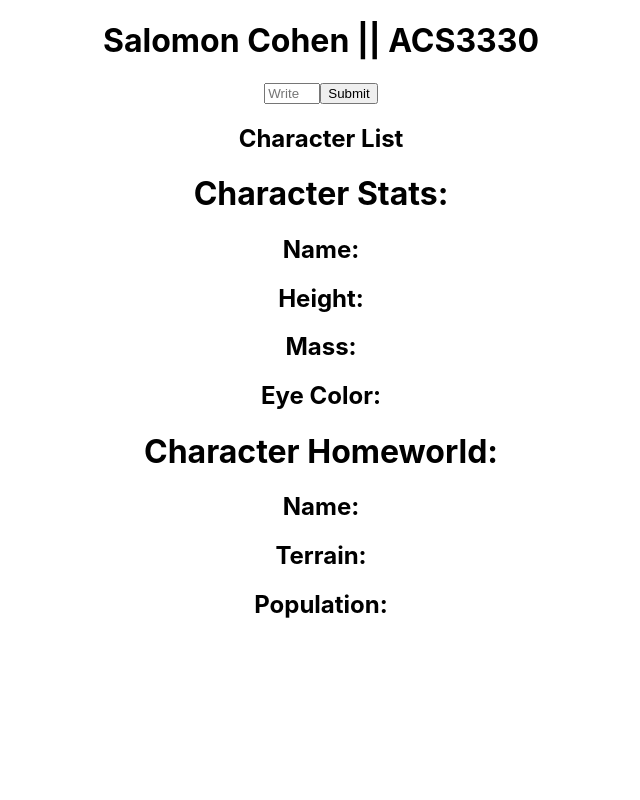
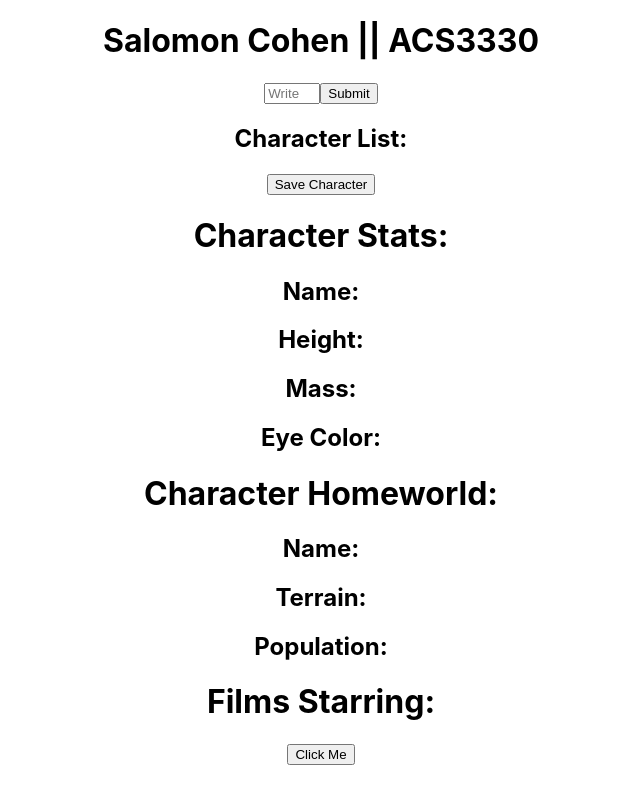
Before and after one commit to fibeep/SPA-ACS3330-Final, a React (Create React App) app: page / in a window 1280 px wide. Shown: the whole page, without its empty margins (319-959 px from the left). Built offline with nearby package versions, Linux system fonts and the light colour scheme.

Commit message:
challenge 10

```diff
--- a/src/components/StarWars.js
+++ b/src/components/StarWars.js
@@ -3,41 +3,70 @@ import "../App.css";
 
 
 function StarWars(){
+
+
+
   // ---------------------------- Constants ----------------------
   const [value, setValue] = useState("");
   const [data, setData] = useState("");
-  const [home, setHome] = useState("")
+  const [home, setHome] = useState("");
+  const [films, setFilms] = useState([])
   const charList = [];
 
   // ---------------------------- Constants ----------------------
 
+
+
+
+
   // ---------------------------- Helper Function ---------------
 
     function setList(char){
-        charList.push(char)
+        charList.push(char.name)
+        console.log(charList)
     }
 
 
   // ---------------------------- Helper Function ---------------
 
+
+
+
+
+
+
+
   // ----------------------- API CALL ---------------
   async function getCharacter() {
+    // General Data--------
     const path = `https://swapi.dev/api/people/${value}/`;
     const res = await fetch(path);
     const json = await res.json();
 
     setData(json);
+    // General Data-------
 
+    // Home Planet Data----
     const homepath = await json.homeworld
     const homeRes = await fetch(homepath)
     const homeJson = await homeRes.json()
 
-    console.log(homepath)
+    setHome(homeJson)
+    // Home Planet Data----
 
-    setHome(homeJson)
+    // Films Data-------------
+
+    const filmsRes = await Promise.all(json.films.map((film) => fetch(film)));
+    const filmsJSON = await Promise.all(filmsRes.map(res => res.json()))
+
+    setFilms(filmsJSON)
+
+    // Films Data-------------
   }
 
   // ----------------------- API CALL ---------------
+
+
 
   return (
     <div>
@@ -60,24 +89,34 @@ function StarWars(){
           </form>
         </div>
         <div>
-          <h2>Character List</h2>
+          <h2>Character List:</h2>
           <h3>{charList}</h3>
-
+          <button onClick={(e) => setList(data)}>Save Character</button>
         </div>
       </div>
+      <div>
         <div>
           <h1>Character Stats:</h1>
           <h2>Name: {data.name}</h2>
           <h2>Height: {data.height}</h2>
           <h2>Mass: {data.mass}</h2>
           <h2>Eye Color: {data.eye_color}</h2>
-
+        </div>
+        <div>
           <h1>Character Homeworld:</h1>
           <h2>Name: {home.name}</h2>
           <h2>Terrain: {home.terrain}</h2>
           <h2>Population: {home.population}</h2>
-
-
+        </div>
+      </div>
+      <div>
+        <h1>Films Starring:</h1>
+        { films.length > 0 &&
+            films.map(film => (
+                <h2>{film.title}</h2>
+            ))
+        }
+        <button onClick={(e) => console.log(films)}>Click Me</button>
       </div>
     </div>
   );
```
Lines whose indentation alone changed are shown as unchanged.
